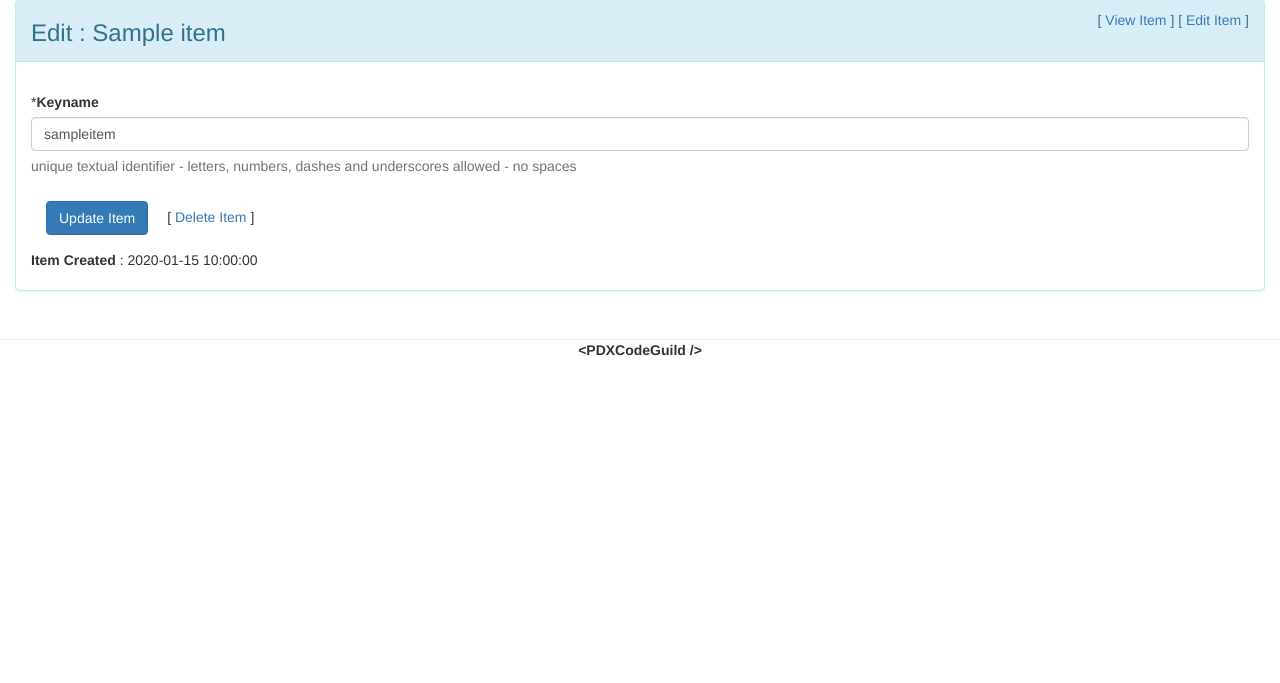
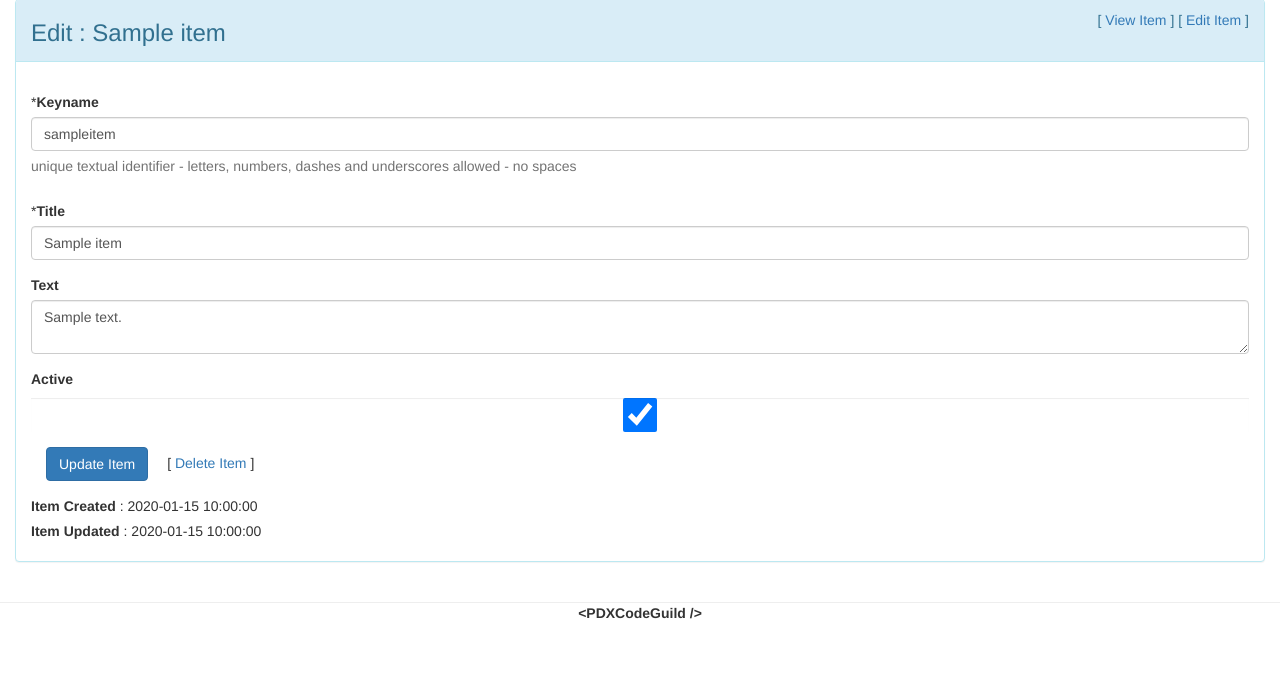
Before and after one commit to PdxCodeGuild/FlaskApp-Tutorial, a Flask app: page /admin/item/edit/1 in a window 1280 px wide. Shown: the part 215-898 px from the top of the page. Before the commit the page ends 571 px from the top, so only its background shows below. Run offline with Flask 2, Linux system fonts and the light colour scheme; tables that the repository leaves empty hold one stand-in row (values such as "Sample post"); parts of the project's set-up code (start-up, migrations or seed data) failed here and were passed over; some libraries are stand-ins or nearby versions.

Commit message:
Item fields (active,item_title,item_text,mod_update), Delete Item confirmation

```diff
--- a/web/app/item/forms.py
+++ b/web/app/item/forms.py
@@ -22,6 +22,7 @@ def validate_keyname(self, field):
 
 class CreatItemForm(FlaskForm):
     keyname    = StringField('Keyname', validators=[InputRequired(),Length(2,63),validate_keyname], filters=[filter_keyname])
+    item_title = StringField('Title', validators=[InputRequired(),Length(1,255)])
     submit     = SubmitField('Create Item')
 
     def __init__(self, item, *args, **kwargs):
@@ -32,7 +33,11 @@ class CreatItemForm(FlaskForm):
 class EditItemForm(FlaskForm):
     id         = HiddenField('id')
     keyname    = StringField('Keyname', validators=[InputRequired(),Length(2,63),validate_keyname], filters=[filter_keyname])
+    active     = BooleanField('Active')
+    item_title = StringField('Title', validators=[InputRequired(),Length(1,255)])
+    item_text  = TextAreaField('Text')
     mod_create = DateTimeField('Item Created')
+    mod_update = DateTimeField('Item Updated')
     submit     = SubmitField('Update Item')
 
     def __init__(self, item, *args, **kwargs):
--- a/web/app/item/templates/item_edit.html
+++ b/web/app/item/templates/item_edit.html
@@ -8,7 +8,7 @@
 <!-- BLOCK: breadcrumb -->
 {% block breadcrumb %}
 {{super()}}
-<li><a href="/admin/">Admin</a></li>
+<li><a href="{{ url_for('main.main_page', page='admin') }}">Admin</a></li>
 <li><a href="{{ url_for('.item_list') }}">Items</a></li>
 <li><a href="{{ url_for('.item_edit', id=form.id.data) }}">Edit {{ form.item.keyname }}</a></li>
 {% endblock %}
@@ -34,13 +34,26 @@
         {{ form.keyname(class_='form-control',placeholder='keyname') }}
         <p class="help-block">unique textual identifier - letters, numbers, dashes and underscores allowed - no spaces</p>
     </div>
+    <div class="form-group">
+        *{{ form.item_title.label }}
+        {{ form.item_title(class_='form-control',placeholder='Title') }}
+    </div>
+    <div class="form-group">
+        {{ form.item_text.label }}
+        {{ form.item_text(class_='form-control',placeholder='Text') }}
+    </div>
+    <div class="form-group">
+        {{ form.active.label }}
+        {{ form.active(class_='form-control') }}
+    </div>
     {{ form.submit(class_='btn btn-primary') }}
     <span class="form-submit-buttons">
-        [ <a href="{{ url_for('.item_delete', id=form.id.data) }}">Delete Item</a> ]
+        [ <a data-confirm-link="Delete Item? This action cannot be undone." href="{{ url_for('.item_delete', id=form.id.data) }}">Delete Item</a> ]
     </span>
 </form>
 
 {{ form.mod_create.label }} : {{ form.mod_create.data }}<br/>
+{{ form.mod_update.label }} : {{ form.mod_update.data }}<br/>
 
     </div> <!-- end class="panel-body" -->
 </div> <!-- end class="panel" -->
--- a/web/app/item/templates/item_view.html
+++ b/web/app/item/templates/item_view.html
@@ -8,7 +8,7 @@
 <!-- BLOCK: breadcrumb -->
 {% block breadcrumb %}
 {{super()}}
-<li><a href="/admin/">Admin</a></li>
+<li><a href="{{ url_for('main.main_page', page='admin') }}">Admin</a></li>
 <li><a href="{{ url_for('.item_list') }}">Items</a></li>
 <li><a href="{{ url_for('.item_view', id=item.id) }}">{{ item.keyname }}</a></li>
 {% endblock %}
--- a/web/app/item/views.py
+++ b/web/app/item/views.py
@@ -1,6 +1,7 @@
 import logging
 
 from flask import flash, redirect, render_template, request, url_for
+from jinja2 import TemplateNotFound
 from .. import db, flash_errors
 from . import item
 
@@ -8,10 +9,15 @@ from .models import ItemModel
 from .forms import CreatItemForm, EditItemForm
 
 
-@item.route('/item/')
-def hello_item():
-    logging.info("hello_item()")
-    return 'Hello FlaskApp : Item Module'
+@item.route('/item/', defaults={'page': 'index'})
+@item.route('/item/<page>/')
+def item_page(page):
+    try:
+        logging.debug( 'item_page( page:%s )' % (page) )
+        return render_template('item_%s.html' % (page))
+    except TemplateNotFound:
+        logging.info('TemplateNotFound: item_%s.html' % (page))
+        abort(404)
 
 
 @item.route('/admin/item/delete/<int:id>', methods=['GET','POST'])
@@ -48,7 +54,7 @@ def item_edit( id ):
     item = ItemModel.query.get_or_404(id)
     form = EditItemForm(item)
     if form.validate_on_submit():
-        del form.mod_create
+        del form.mod_create, form.mod_update
         form.populate_obj(item)
         db.session.add(item)
         db.session.commit()
--- a/web/app/main/templates/base.html
+++ b/web/app/main/templates/base.html
@@ -94,6 +94,7 @@
 <div id="debuginfo"><pre>
 DEBUG:
 TEMPLATES: {% block templates %}base.html{% endblock %}
+REQUEST.ARGS: {{ request.args }}
 </pre></div>
     {% endif %}
 
--- a/web/app/main/templates/navbar_main.html
+++ b/web/app/main/templates/navbar_main.html
@@ -14,15 +14,15 @@
     <div class="collapse navbar-collapse" id="navbar-main-collapse">
       <ul class="nav navbar-nav">
         <!-- li class="active"><a href="#">Link <span class="sr-only">(current)</span></a></li -->
-        <li><a href="#">Items</a></li>
+        <li><a href="{{ url_for('item.item_page') }}">Items</a></li>
         <li><a href="#">Users</a></li>
         <li class="dropdown">
           <a href="#" class="dropdown-toggle" data-toggle="dropdown" role="button" aria-haspopup="true" aria-expanded="false">Admin <span class="caret"></span></a>
           <ul class="dropdown-menu">
+            <li><a href="{{ url_for('main.main_page', page='admin') }}">Dashboard</a></li>
+            <li role="separator" class="divider"></li>
             <li><a href="{{ url_for('item.item_list') }}">Items</a></li>
             <li><a href="#">Users</a></li>
-            <li role="separator" class="divider"></li>
-            <li><a href="#">ItemSix</a></li>
           </ul>
         </li>
       </ul>
--- a/web/app/main/views.py
+++ b/web/app/main/views.py
@@ -16,7 +16,7 @@ def main_home():
 @main.route('/<page>/')
 def main_page(page):
     try:
-        logging.debug( "main_page( %s )" % page )
+        logging.debug( 'main_page( page:%s )' % (page) )
         return render_template('%s.html' % (page))
     except TemplateNotFound:
         logging.info('TemplateNotFound: %s.html' % (page))
--- a/web/app/static/js/flaskapp.js
+++ b/web/app/static/js/flaskapp.js
@@ -5,3 +5,16 @@
 function doTest( param ) {
     alert("doTest("+param+")");
 }
+
+
+/**
+ * add confirm dialog for <a> with data-confirm-link attribute
+ * @see item_edit.html
+ */
+$(document).ready(function () {
+    $('a[data-confirm-link]').click(function () {
+        if (confirm($(this).data('confirm-link')))
+            window.location = $(this).attr('href');
+        return false;
+    });
+});
```
Also changed, not shown: mysql/scripts/seeddata.sql (+6 -3 lines), mysql/scripts/tables.sql (+8 -1 lines), web/app/item/models.py (+8 -0 lines), web/app/item/templates/item_create.html (+6 -2 lines), web/app/item/templates/item_index.html (added, +20 -0 lines), web/app/item/templates/item_list.html (+12 -3 lines).
